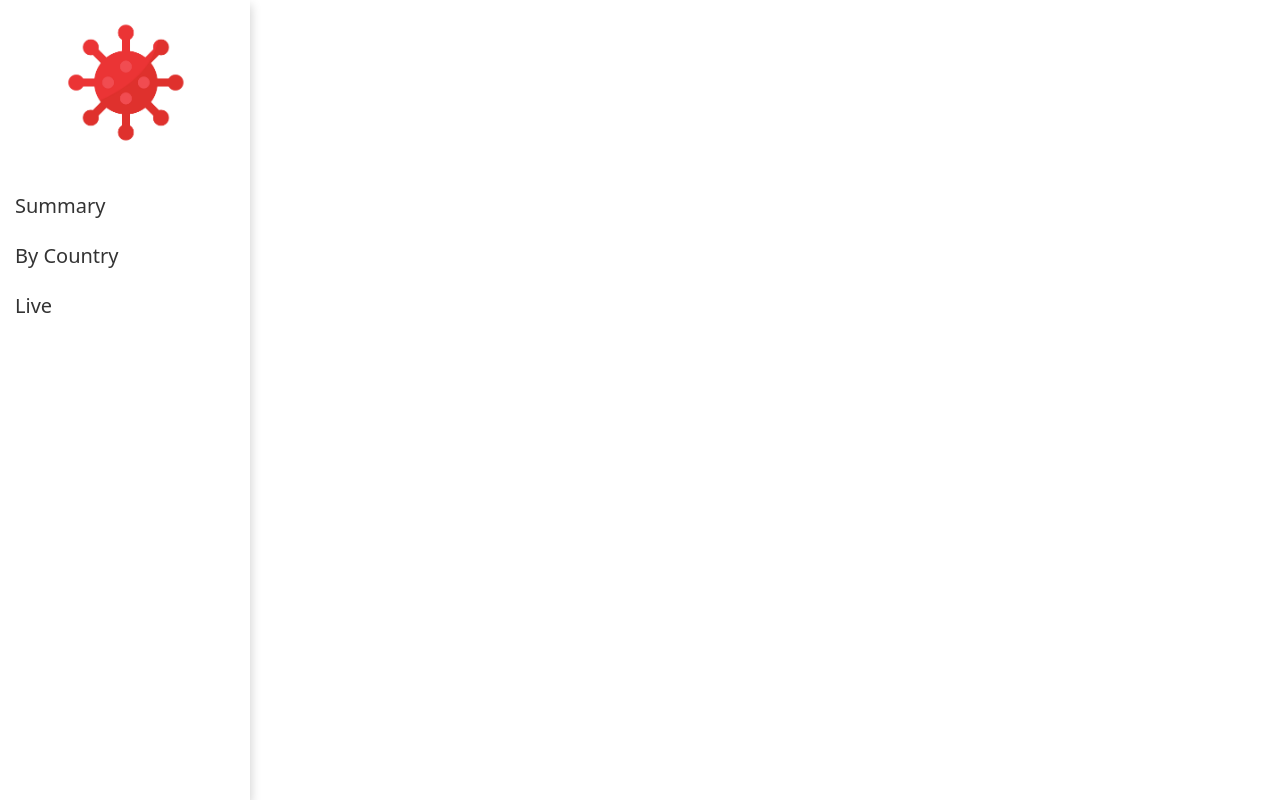
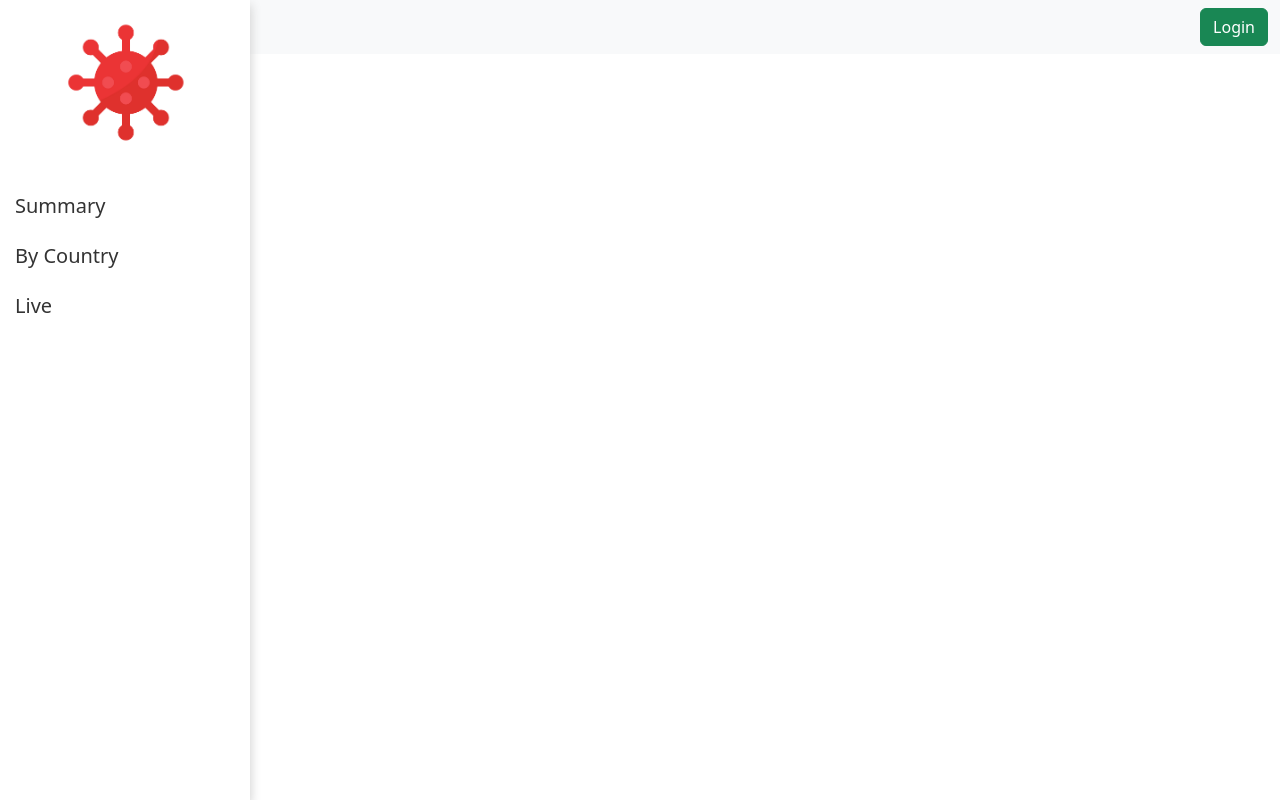
Before and after one commit to adrianadelazzari/covid-tracker, an Angular app: page / in a window 1280 px wide. Built offline with nearby package versions, Linux system fonts and the light colour scheme.

Commit message:
Adding topbar content

```diff
--- a/src/app/shared/components/topbar/topbar.component.html
+++ b/src/app/shared/components/topbar/topbar.component.html
@@ -1 +1,5 @@
-<p>topbar works!</p>
+<nav class="navbar navbar-light bg-light">
+    <div class="container-fluid">
+        <button class="btn btn-success ms-auto" type="button">Login</button>
+    </div>
+</nav>
```
